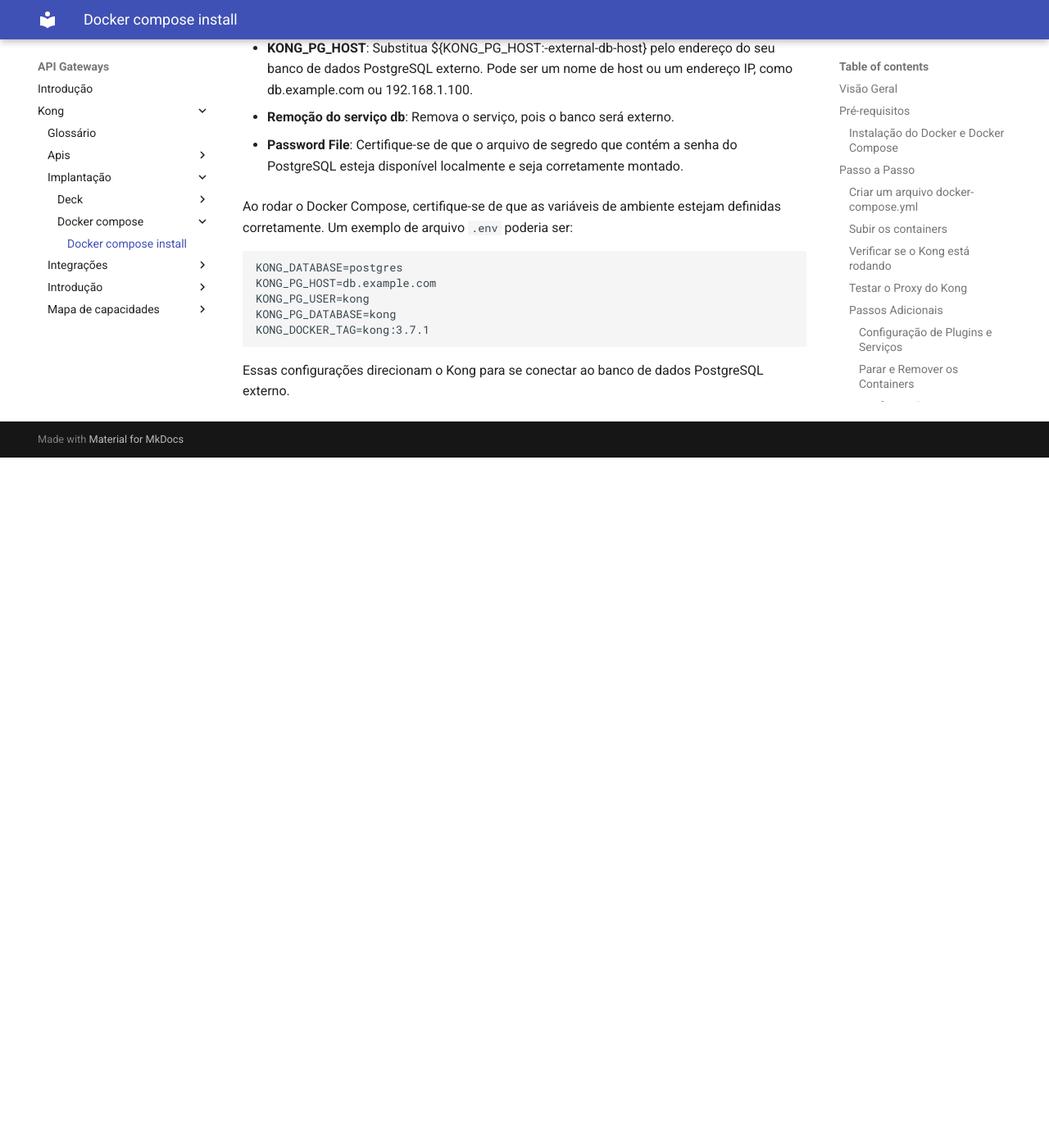
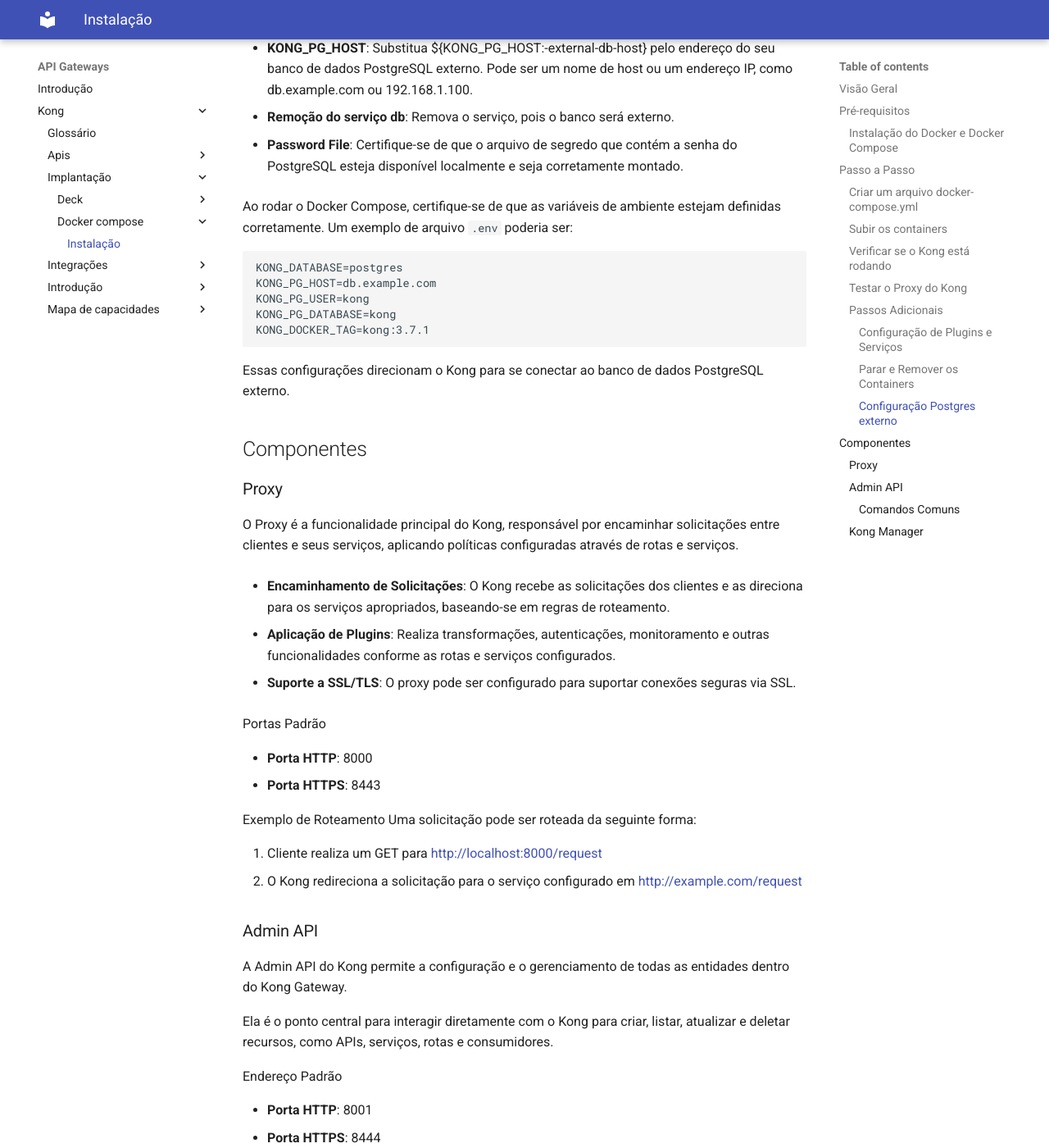
Before and after one commit to atalhox/kong-gateway, an MkDocs documentation site: the page built from docs/kong/implantação/docker-compose/instalacao.md, in a window 1280 px wide and 1400 px high, scrolled down 2238 px. Shown: the whole window at 82% size. Built offline with MkDocs 1.6.1 and Material for MkDocs 9.7.7, drawn with Linux system fonts in a browser that asks for light colours; before the commit the page ends 2796 px from its top, so only the background shows below that; some of the changed text lies outside the part shown.

Commit message:
Feat: docker-compose config

````diff
--- a/docs/kong/implantação/docker-compose/instalacao.md
+++ b/docs/kong/implantação/docker-compose/instalacao.md
@@ -1,4 +1,4 @@
-# Docker compose install
+# Instalação
 
 ## Visão Geral
 
@@ -97,3 +97,80 @@
 ```
 
 Essas configurações direcionam o Kong para se conectar ao banco de dados PostgreSQL externo.
+
+## Componentes
+
+### Proxy
+
+O Proxy é a funcionalidade principal do Kong, responsável por encaminhar solicitações entre clientes e seus serviços, aplicando políticas configuradas através de rotas e serviços.
+
+- **Encaminhamento de Solicitações**: O Kong recebe as solicitações dos clientes e as direciona para os serviços apropriados, baseando-se em regras de roteamento.
+
+- **Aplicação de Plugins**: Realiza transformações, autenticações, monitoramento e outras funcionalidades conforme as rotas e serviços configurados.
+
+- **Suporte a SSL/TLS**: O proxy pode ser configurado para suportar conexões seguras via SSL.
+
+Portas Padrão
+
+- **Porta HTTP**: 8000
+- **Porta HTTPS**: 8443
+
+Exemplo de Roteamento
+Uma solicitação pode ser roteada da seguinte forma:
+
+1. Cliente realiza um GET para <http://localhost:8000/request>
+2. O Kong redireciona a solicitação para o serviço configurado em <http://example.com/request>
+
+### Admin API
+
+A Admin API do Kong permite a configuração e o gerenciamento de todas as entidades dentro do Kong Gateway.
+
+Ela é o ponto central para interagir diretamente com o Kong para criar, listar, atualizar e deletar recursos, como APIs, serviços, rotas e consumidores.
+
+Endereço Padrão
+
+- **Porta HTTP**: 8001
+- **Porta HTTPS**: 8444
+
+#### Comandos Comuns
+
+Listar serviços:
+
+```bash
+curl -i <http://localhost:8001/services>
+```
+
+Criar um novo serviço:
+
+```curl -i -X POST <http://localhost:8001/services> \
+  --data name=my-service \
+  --data url='<http://example.com>'
+```
+
+Atualizar um serviço existente:
+
+```bash
+curl -i -X PATCH <http://localhost:8001/services/my-service> \
+  --data url='<http://example.org>'
+```
+
+Deletar um serviço:
+
+```bash
+curl -i -X DELETE <http://localhost:8001/services/my-service>
+```
+
+### Kong Manager
+
+O Kong Manager é a interface gráfica para gerenciar e monitorar o Kong Gateway.
+
+Ele proporciona uma experiência mais acessível para a administração do Kong sem a necessidade de interações com a linha de comando.
+
+- **Interface Visual**: Interface fácil de usar para gerenciar serviços, rotas, plugins e consumidores.
+
+- **Gestão de Plugins**: Facilita a instalação e a configuração de plugins.
+
+Endereço Padrão:
+
+- **Porta HTTP**: 8002
+- **Porta HTTPS**: 8445
````
